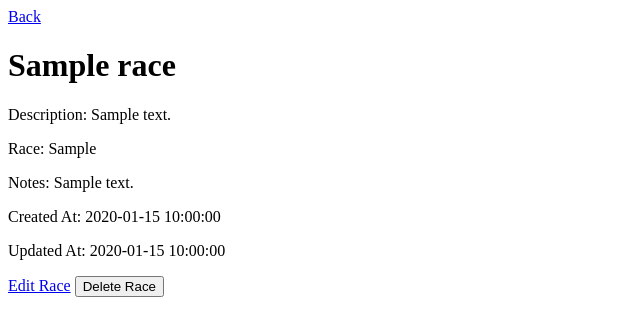
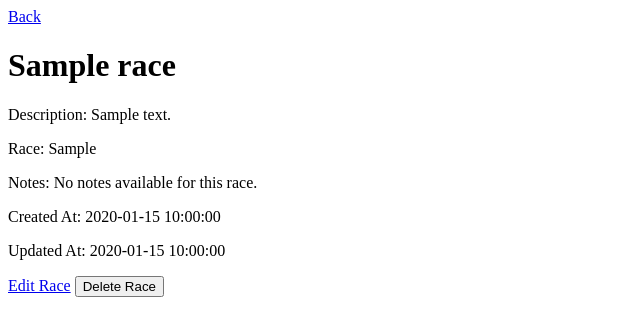
Before and after one commit to wrenstuff/World-Building-Manager, a Flask app: page /view-race/1 in a window 1280 px wide. Shown: the top 336 px of the page, without its empty margins (0-640 px from the left). Run offline with Flask 3, Linux system fonts and the light colour scheme; tables that the repository leaves empty hold one stand-in row (values such as "Sample post").

Commit message:
Display notes file content for entities
Updated view and edit routes for events, races, religions, settlements, and worlds to read and display the contents of the notes file if it exists, instead of showing the file path. Corresponding templates now use the notes_content variable for notes fields and display, improving user experience and clarity.

```diff
--- a/app.py
+++ b/app.py
@@ -98,13 +98,29 @@ def delete_event(event_id):
 @app.route('/view-event/<int:event_id>', methods=['GET','POST'])
 def view_event(event_id):
     event = Events.query.get(event_id)
+
+    notes_content = ''
+    if event and event.notes and os.path.exists(event.notes):
+        with open(event.notes, 'r', encoding='utf-8') as notes_file:
+            notes_content = notes_file.read()
+    else:
+        notes_content = "No notes available for this event."
+
     if not event:
         return "Event not found", 404
-    return render_template('view/view-event.html', event=event)
+    return render_template('view/view-event.html', event=event, notes_content=notes_content)
 
 @app.route('/edit-event/<int:event_id>', methods=['GET','POST'])
 def edit_event(event_id):
     event = Events.query.get(event_id)
+
+    notes_content = ''
+    if event and event.notes and os.path.exists(event.notes):
+        with open(event.notes, 'r', encoding='utf-8') as notes_file:
+            notes_content = notes_file.read()
+    else:
+        notes_content = ""
+
     if not event:
         return "Event not found", 404
 
@@ -117,7 +133,7 @@ def edit_event(event_id):
         db.session.commit()
         return redirect(url_for('DB_Status'))
 
-    return render_template('edit/edit-event.html', event=event)
+    return render_template('edit/edit-event.html', event=event, notes_content=notes_content)
 
 
 # Races
@@ -175,13 +191,29 @@ def delete_race(race_id):
 @app.route('/view-race/<int:race_id>', methods=['GET','POST'])
 def view_race(race_id):
     race = Races.query.get(race_id)
+
+    notes_content = ''
+    if race and race.notes and os.path.exists(race.notes):
+        with open(race.notes, 'r', encoding='utf-8') as notes_file:
+            notes_content = notes_file.read()
+    else:
+        notes_content = "No notes available for this race."
+
     if not race:
         return "Race not found", 404
-    return render_template('view/view-race.html', race=race)
+    return render_template('view/view-race.html', race=race, notes_content=notes_content)
 
 @app.route('/edit-race/<int:race_id>', methods=['GET','POST'])
 def edit_race(race_id):
     race = Races.query.get(race_id)
+
+    notes_content = ''
+    if race and race.notes and os.path.exists(race.notes):
+        with open(race.notes, 'r', encoding='utf-8') as notes_file:
+            notes_content = notes_file.read()
+    else:
+        notes_content = ""
+
     if not race:
         return "Race not found", 404
 
@@ -194,7 +226,7 @@ def edit_race(race_id):
         db.session.commit()
         return redirect(url_for('DB_Status'))
 
-    return render_template('edit/edit-race.html', race=race)
+    return render_template('edit/edit-race.html', race=race, notes_content=notes_content)
 
 
 # Religions
@@ -254,13 +286,29 @@ def delete_religion(religion_id):
 @app.route('/view-religion/<int:religion_id>', methods=['GET','POST'])
 def view_religion(religion_id):
     religion = Religions.query.get(religion_id)
+
+    notes_content = ''
+    if religion and religion.notes and os.path.exists(religion.notes):
+        with open(religion.notes, 'r', encoding='utf-8') as notes_file:
+            notes_content = notes_file.read()
+    else:
+        notes_content = "No notes available for this religion."
+
     if not religion:
         return "Religion not found", 404
-    return render_template('view/view-religion.html', religion=religion)
+    return render_template('view/view-religion.html', religion=religion, notes_content=notes_content)
 
 @app.route('/edit-religion/<int:religion_id>', methods=['GET','POST'])
 def edit_religion(religion_id):
     religion = Religions.query.get(religion_id)
+
+    notes_content = ''
+    if religion and religion.notes and os.path.exists(religion.notes):
+        with open(religion.notes, 'r', encoding='utf-8') as notes_file:
+            notes_content = notes_file.read()
+    else:
+        notes_content = ""
+
     if not religion:
         return "Religion not found", 404
 
@@ -273,7 +321,7 @@ def edit_religion(religion_id):
         db.session.commit()
         return redirect(url_for('DB_Status'))
 
-    return render_template('edit/edit-religion.html', religion=religion)
+    return render_template('edit/edit-religion.html', religion=religion, notes_content=notes_content)
 
 
 # Settlements
@@ -329,13 +377,29 @@ def delete_settlement(settlement_id):
 @app.route('/view-settlement/<int:settlement_id>', methods=['GET','POST'])
 def view_settlement(settlement_id):
     settlement = Settlements.query.get(settlement_id)
+
+    notes_content = ''
+    if settlement and settlement.notes and os.path.exists(settlement.notes):
+        with open(settlement.notes, 'r', encoding='utf-8') as notes_file:
+            notes_content = notes_file.read()
+    else:
+        notes_content = "No notes available for this settlement."
+
     if not settlement:
         return "Settlement not found", 404
-    return render_template('view/view-settlement.html', settlement=settlement)
+    return render_template('view/view-settlement.html', settlement=settlement, notes_content=notes_content)
 
 @app.route('/edit-settlement/<int:settlement_id>', methods=['GET','POST'])
 def edit_settlement(settlement_id):
     settlement = Settlements.query.get(settlement_id)
+
+    notes_content = ''
+    if settlement and settlement.notes and os.path.exists(settlement.notes):
+        with open(settlement.notes, 'r', encoding='utf-8') as notes_file:
+            notes_content = notes_file.read()
+    else:
+        notes_content = ""
+
     if not settlement:
         return "Settlement not found", 404
 
@@ -347,7 +411,7 @@ def edit_settlement(settlement_id):
         db.session.commit()
         return redirect(url_for('DB_Status'))
 
-    return render_template('edit/edit-settlement.html', settlement=settlement)
+    return render_template('edit/edit-settlement.html', settlement=settlement, notes_content=notes_content)
 
 
 # Worlds
@@ -400,13 +464,29 @@ def delete_world(world_id):
 @app.route('/view-world/<int:world_id>', methods=['GET','POST'])
 def view_world(world_id):
     world = Worlds.query.get(world_id)
+
+    notes_content = ''
+    if world and world.notes and os.path.exists(world.notes):
+        with open(world.notes, 'r', encoding='utf-8') as notes_file:
+            notes_content = notes_file.read()
+    else:
+        notes_content = "No notes available for this world."
+
     if not world:
         return "World not found", 404
-    return render_template('view/view-world.html', world=world)
+    return render_template('view/view-world.html', world=world, notes_content=notes_content)
 
 @app.route('/edit-world/<int:world_id>', methods=['GET','POST'])
 def edit_world(world_id):
     world = Worlds.query.get(world_id)
+
+    notes_content = ''
+    if world and world.notes and os.path.exists(world.notes):
+        with open(world.notes, 'r', encoding='utf-8') as notes_file:
+            notes_content = notes_file.read()
+    else:
+        notes_content = ""
+
     if not world:
         return "World not found", 404
 
@@ -418,7 +498,7 @@ def edit_world(world_id):
         db.session.commit()
         return redirect(url_for('DB_Status'))
 
-    return render_template('edit/edit-world.html', world=world)
+    return render_template('edit/edit-world.html', world=world, notes_content=notes_content)
 
 
 # Select World to reference in other entries
--- a/templates/edit/edit-event.html
+++ b/templates/edit/edit-event.html
@@ -20,7 +20,7 @@
             <label for="event_beliefs">Time</label>
             <textarea id="event_beliefs" name="event_beliefs">{{ event.beliefs }}</textarea>
             <label for="event_notes">Notes</label>
-            <textarea id="event_notes" name="event_notes">{{ event.notes }}</textarea>
+            <textarea id="event_notes" name="event_notes">{{ notes_content }}</textarea>
             <button type="submit">Edit Event</button>
         </form>
     </div>
--- a/templates/edit/edit-race.html
+++ b/templates/edit/edit-race.html
@@ -20,7 +20,7 @@
             <label for="race_traits">Traits</label>
             <textarea name="race_traits" id="race_traits">{{ race.traits }}</textarea>
             <label for="race_notes">Notes</label>
-            <textarea name="race_notes" id="race_notes">{{ race.notes }}</textarea>
+            <textarea name="race_notes" id="race_notes">{{ notes_content }}</textarea>
             <button type="submit">Edit Race</button>
         </form>
 </body>
--- a/templates/edit/edit-religion.html
+++ b/templates/edit/edit-religion.html
@@ -21,7 +21,7 @@
             <label for="religion_beliefs">Beliefs</label>
             <textarea id="religion_beliefs" name="religion_beliefs">{{ religion.beliefs }}</textarea>
             <label for="religion_notes">Notes</label>
-            <textarea id="religion_notes" name="religion_notes">{{ religion.notes }}</textarea>
+            <textarea id="religion_notes" name="religion_notes">{{ notes_content }}</textarea>
             <button type="submit">Edit Religion</button>
         </form>
     </div>
--- a/templates/edit/edit-settlement.html
+++ b/templates/edit/edit-settlement.html
@@ -18,7 +18,7 @@
             <textarea id="settlement_description" name="settlement_description"
                 required>{{ settlement.description }}</textarea>
             <label for="settlement_notes">Notes</label>
-            <textarea id="settlement_notes" name="settlement_notes">{{ settlement.notes }}</textarea>
+            <textarea id="settlement_notes" name="settlement_notes">{{ notes_content }}</textarea>
             <button type="submit">Edit Settlement</button>
         </form>
     </div>
--- a/templates/edit/edit-world.html
+++ b/templates/edit/edit-world.html
@@ -18,7 +18,7 @@
             <label for="world_description">Description</label>
             <textarea id="world_description" name="world_description" required>{{ world.description }}</textarea>
             <label for="world_notes">Notes</label>
-            <textarea id="world_notes" name="world_notes">{{ world.notes }}</textarea>
+            <textarea id="world_notes" name="world_notes">{{ notes_content }}</textarea>
             <button type="submit">Edit World</button>
         </form>
     </div>
--- a/templates/view/view-event.html
+++ b/templates/view/view-event.html
@@ -14,7 +14,7 @@
         <h1>{{ event.name }}</h1>
         <p>Description: {{ event.description }}</p>
         <p>Date: {{ event.date }}</p>
-        <p>Notes: {{ event.notes }}</p>
+        <p>Notes: {{ notes_content }}</p>
         <p>Created At: {{ event.created_at }}</p>
         <p>Updated At: {{ event.updated_at }}</p>
     </div>
--- a/templates/view/view-race.html
+++ b/templates/view/view-race.html
@@ -14,7 +14,7 @@
         <h1>{{ race.name }}</h1>
         <p>Description: {{ race.description }}</p>
         <p>Race: {{ race.traits }}</p>
-        <p>Notes: {{ race.notes }}</p>
+        <p>Notes: {{ notes_content }}</p>
         <p>Created At: {{ race.created_at }}</p>
         <p>Updated At: {{ race.updated_at }}</p>
     </div>
--- a/templates/view/view-religion.html
+++ b/templates/view/view-religion.html
@@ -14,7 +14,7 @@
         <h1>{{ religion.name }}</h1>
         <p>Description: {{ religion.description }}</p>
         <p>Beliefs: {{ religion.beliefs }}</p>
-        <p>Notes: {{ religion.notes }}</p>
+        <p>Notes: {{ notes_content }}</p>
         <p>Created At: {{ religion.created_at }}</p>
         <p>Updated At: {{ religion.updated_at }}</p>
     </div>
--- a/templates/view/view-settlement.html
+++ b/templates/view/view-settlement.html
@@ -13,7 +13,7 @@
     <div class="form-container">
         <h1>{{ settlement.name }}</h1>
         <p>Description: {{ settlement.description }}</p>
-        <p>Notes: {{ settlement.notes }}</p>
+        <p>Notes: {{ notes_content }}</p>
         <h4>Created At: {{ settlement.created_at }}</h4>
         <h4>Updated At: {{ settlement.updated_at }}</h4>
     </div>
--- a/templates/view/view-world.html
+++ b/templates/view/view-world.html
@@ -13,7 +13,7 @@
     <div class="form-container">
         <h1>{{ world.name }}</h1>
         <p>Description: {{ world.description }}</p>
-        <p>Notes: {{ world.notes }}</p>
+        <p>Notes: {{ notes_content }}</p>
         <p>Created At: {{ world.created_at }}</p>
         <p>Updated At: {{ world.updated_at }}</p>
     </div>
```
